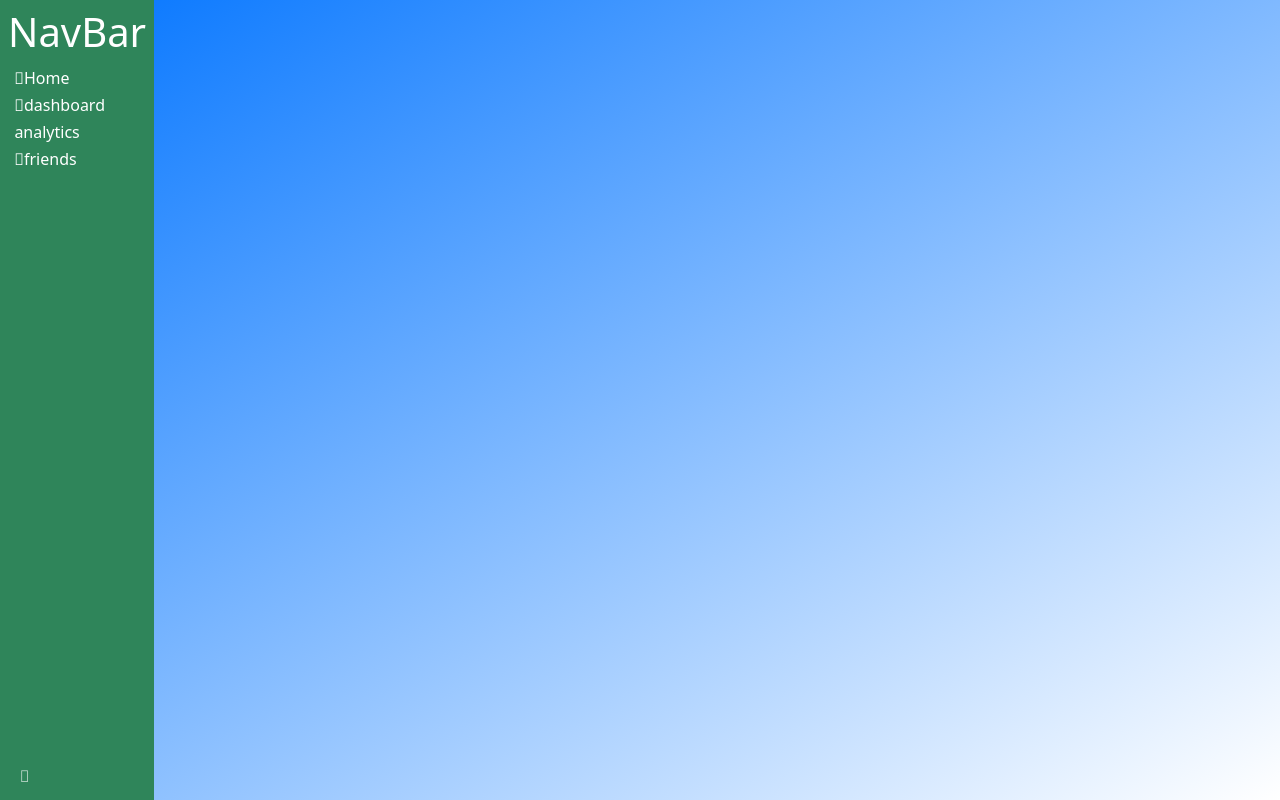
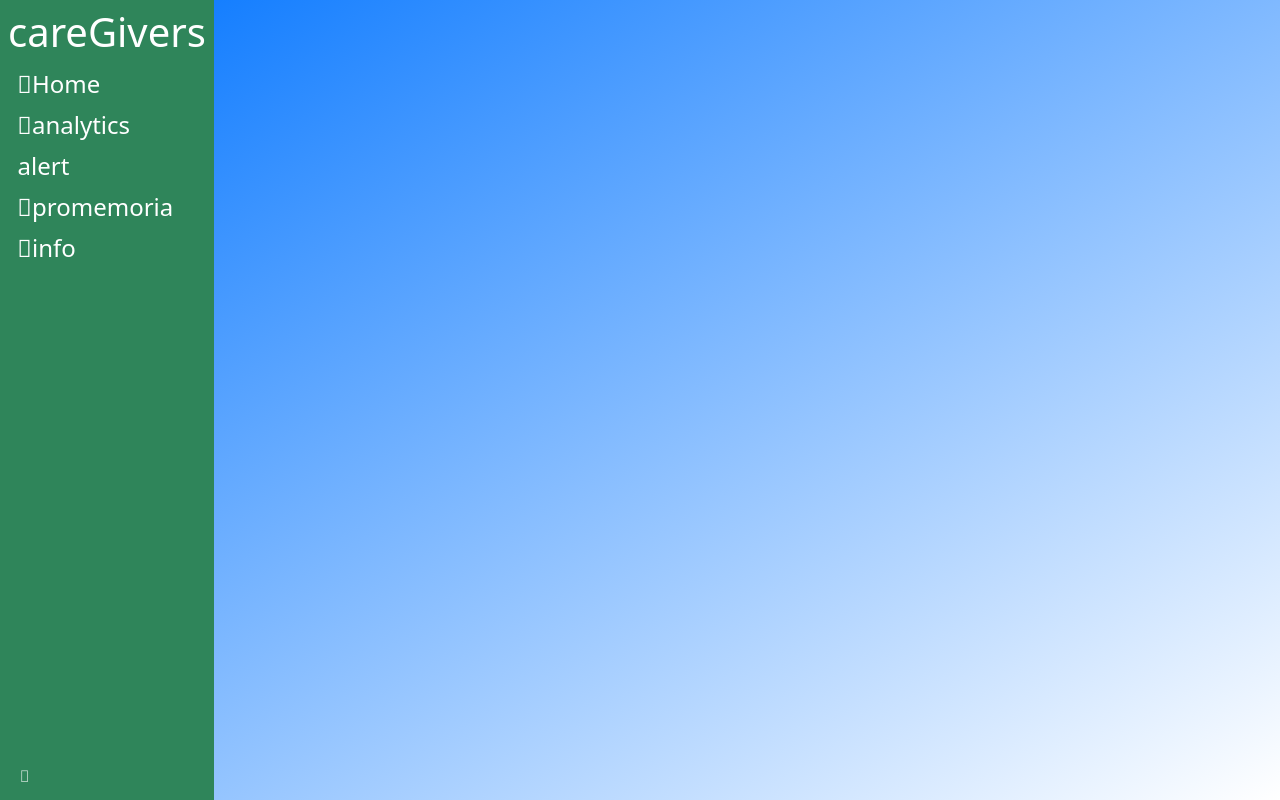
Before and after one commit to alessandroCassani/CareGivers, a Vue app in the folder vue_auth/: page / in a window 1280 px wide. Built offline with nearby package versions, Linux system fonts and the light colour scheme.

Commit message:
link cambio nomi

```diff
--- a/vue_auth/src/components/Side_bar.vue
+++ b/vue_auth/src/components/Side_bar.vue
@@ -1,6 +1,7 @@
 <script>
 import {collapsed, toggleSidebar, sidebarwidth} from './state'
 import SidebarLink from './SidebarLink.vue';
+import '@fortawesome/fontawesome-free'
 
 
 export default {
@@ -19,13 +20,14 @@ export default {
          <div>V</div>
          <div>S</div>
          </span>
-         <span v-else> NavBar</span>
+         <span v-else> careGivers</span>
         </h1>
 
         <SidebarLink to="/" icon="fas fa-home">Home</SidebarLink>
-        <SidebarLink to="/dashboard" icon="fas fa-columns">dashboard</SidebarLink>
-        <SidebarLink to="/" icon="fas fa-chart-bar">analytics</SidebarLink>
-        <SidebarLink to="/" icon="fas fa-users">friends</SidebarLink>
+        <SidebarLink to="/" icon="fas fa-columns">analytics</SidebarLink>
+        <SidebarLink to="/" icon="fas fa-chart-bar">alert</SidebarLink>
+        <SidebarLink to="/" icon="fas fa-users">promemoria</SidebarLink>
+        <SidebarLink to="/" icon="fas fa-users">info</SidebarLink>
 
         <span class="collapse-icon" :class="{'rotate-180': collapsed}" @click="toggleSidebar">
             <i class="fas fa-angle-double-left"></i>
--- a/vue_auth/src/components/SidebarLink.vue
+++ b/vue_auth/src/components/SidebarLink.vue
@@ -53,6 +53,7 @@ export default{
     font-weight: 400;
     user-select: none;
 
+    font-size: x-large;
     margin: 0.1em 0;
     padding: 0.4em;
     border-radius: 0.25em;
```
